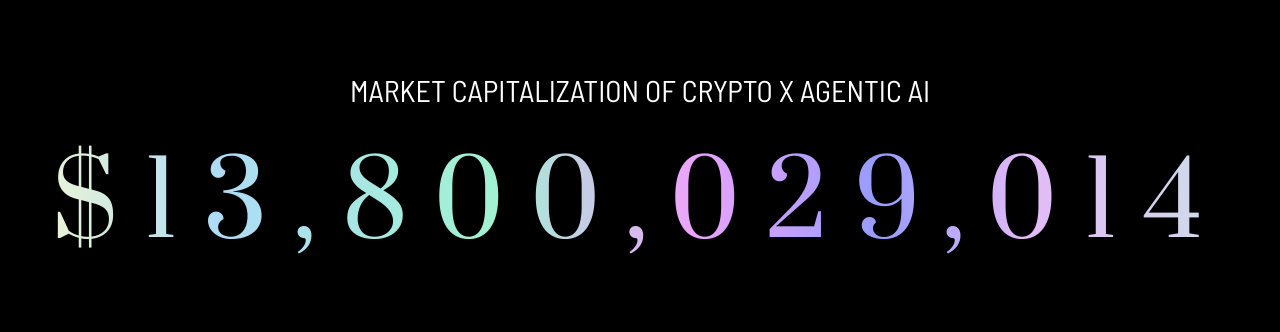
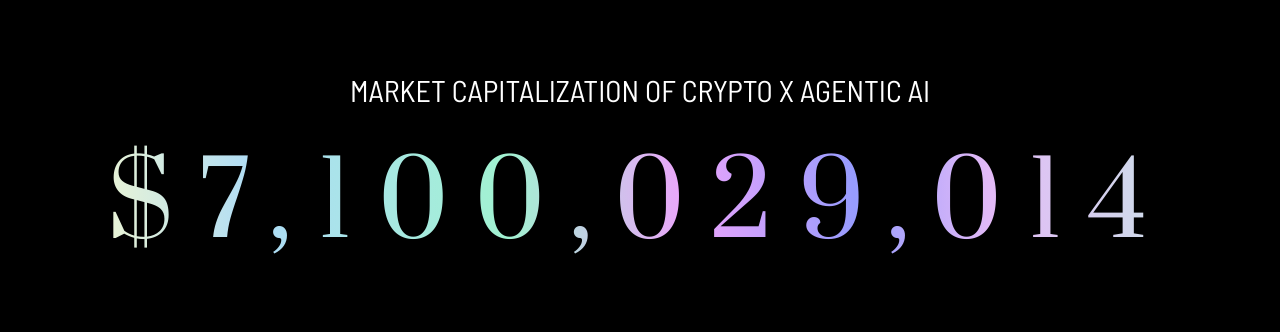
Before and after one commit to HassamBazil/Aiccelerate, a Next.js app: page / in a window 1280 px wide. Shown: the part 860-1192 px from the top of the page. Built offline with nearby package versions, Linux system fonts and the light colour scheme; no server answers.

Commit message:
Market Cap Change

```diff
--- a/app/page.tsx
+++ b/app/page.tsx
@@ -322,7 +322,7 @@ export default function Home() {
             className="flex justify-center px-4 sm:px-8 md:px-12"
           >
             <AnimatedNumber
-              finalValue={6200000000}
+              finalValue={7100000000}
               className="text-[24px] sm:text-[36px] md:text-[72px] lg:text-[96px] xl:text-[102px] font-light font-prata gradient-rainbow text-center"
               duration={5000}
             />
--- a/components/ui/AnimatedNumber.tsx
+++ b/components/ui/AnimatedNumber.tsx
@@ -8,7 +8,7 @@ interface AnimatedNumberProps {
 }
 
 const AnimatedNumber = ({ finalValue, className, duration = 2500 }: AnimatedNumberProps) => {
-  const [currentValue, setCurrentValue] = useState(13800000000);
+  const [currentValue, setCurrentValue] = useState(7100000000);
   const [isAnimating, setIsAnimating] = useState(true);
 
   useEffect(() => {
```
